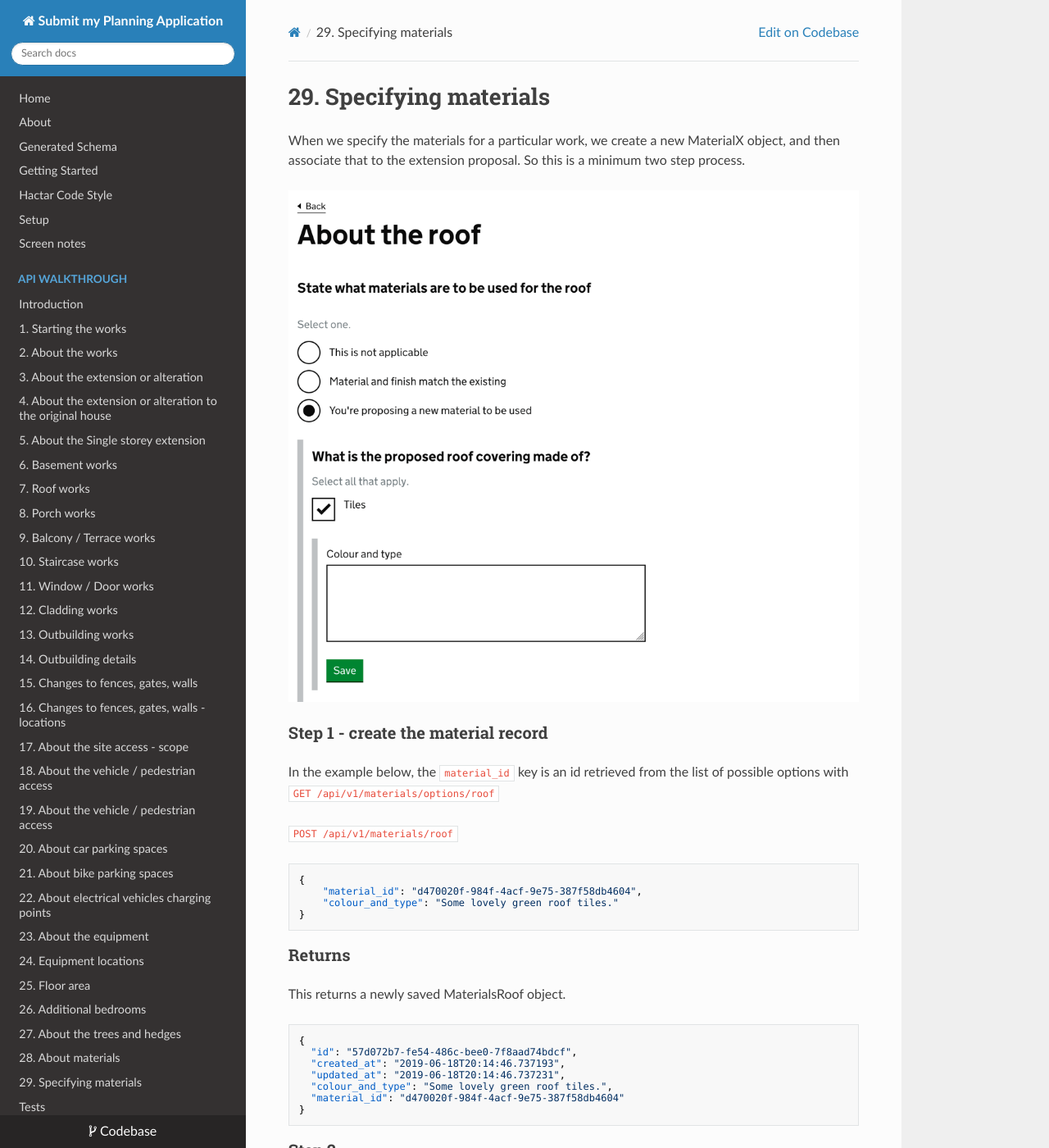
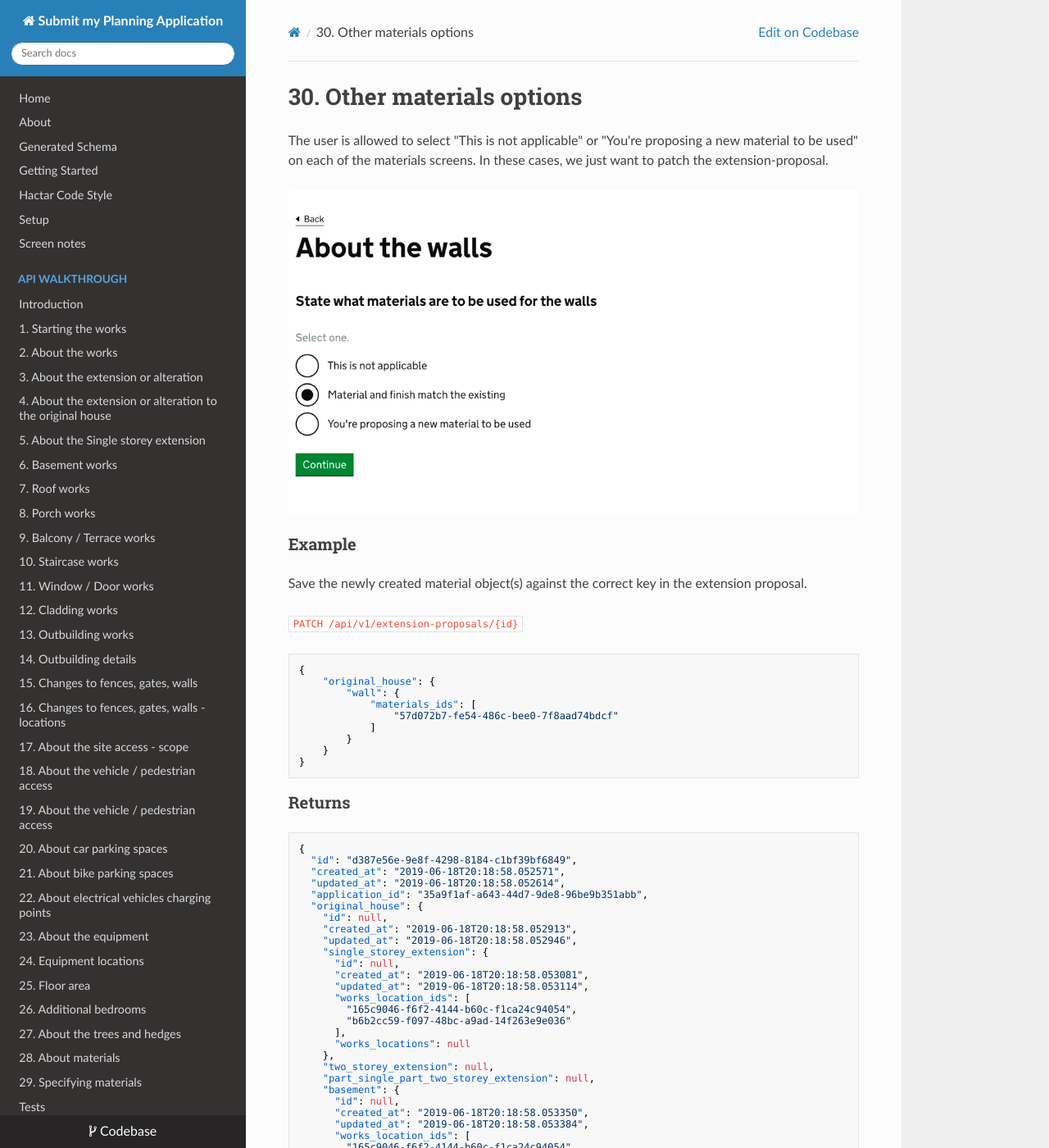
Before and after one commit to LBHackney-IT/smpa-backend, an MkDocs documentation site: the page built from docs/docs/screens/30-screen.md, in a window 1280 px wide and 1400 px high. Shown: the whole window at 82% size. Built offline with MkDocs 1.6.1, drawn with Linux system fonts in a browser that asks for light colours; nearby versions of some CDN libraries.

```diff
--- a/docs/docs/screens/30-screen.md
+++ b/docs/docs/screens/30-screen.md
@@ -1,35 +1,10 @@
-# 29. Specifying materials
+# 30. Other materials options
 
-When we specify the materials for a particular work, we create a new MaterialX object, and then associate that to the extension proposal. So this is a minimum two step process.
+The user is allowed to select "This is not applicable" or "You're proposing a new material to be used" on each of the materials screens. In these cases, we just want to patch the extension-proposal.
 
+![](/static/screen32.png)
 
-![](/static/screen31.png)
-
-### Step 1 - create the material record
-
-In the example below, the `material_id` key is an id retrieved from the list of possible options with `GET /api/v1/materials/options/roof`
-
-`POST /api/v1/materials/roof`
-
-    {
-        "material_id": "d470020f-984f-4acf-9e75-387f58db4604",
-        "colour_and_type": "Some lovely green roof tiles."
-    }
-
-
-### Returns
-
-This returns a newly saved MaterialsRoof object.
-
-    {
-      "id": "57d072b7-fe54-486c-bee0-7f8aad74bdcf",
-      "created_at": "2019-06-18T20:14:46.737193",
-      "updated_at": "2019-06-18T20:14:46.737231",
-      "colour_and_type": "Some lovely green roof tiles.",
-      "material_id": "d470020f-984f-4acf-9e75-387f58db4604"
-    }
-
-### Step 2
+### Example
 
 Save the newly created material object(s) against the correct key in the extension proposal.
 
@@ -37,7 +12,7 @@
 
     {
         "original_house": {
-            "roof": {
+            "wall": {
                 "materials_ids": [
                     "57d072b7-fe54-486c-bee0-7f8aad74bdcf"
                 ]
```
Also changed, not shown: 6 other files.
